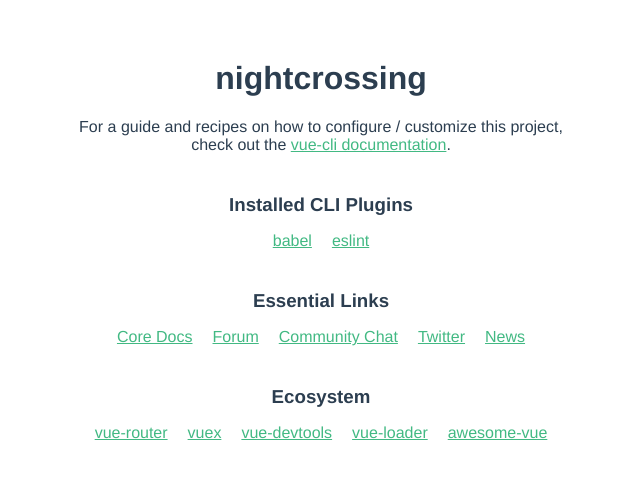
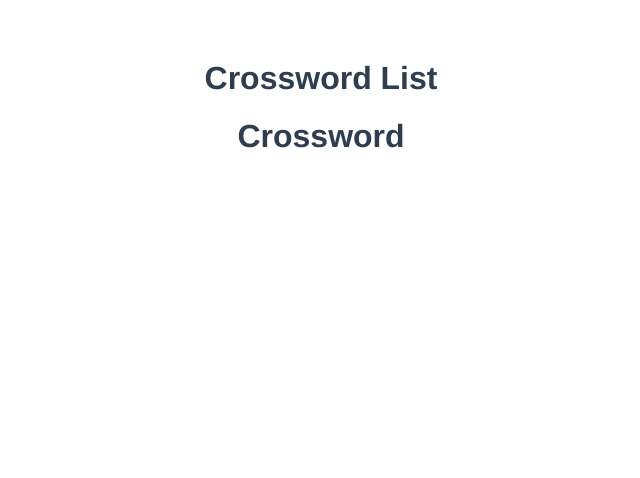
Before and after one commit to jameson5555/nightcrossing, a Vue app: page / in a window 1280 px wide. Shown: the top 478 px of the page, without its empty margins (319-959 px from the left). Built offline with nearby package versions, Linux system fonts and the light colour scheme.

Commit message:
setting up templates

```diff
--- a/package.json
+++ b/package.json
@@ -8,8 +8,11 @@
     "lint": "vue-cli-service lint"
   },
   "dependencies": {
+    "axios": "^0.19.2",
     "core-js": "^3.6.4",
-    "vue": "^2.6.11"
+    "jquery": "^3.4.1",
+    "vue": "^2.6.11",
+    "vue-axios": "^2.1.5"
   },
   "devDependencies": {
     "@vue/cli-plugin-babel": "~4.2.0",
--- a/src/App.vue
+++ b/src/App.vue
@@ -1,16 +1,19 @@
 <template>
   <div id="app">
-    <HelloWorld msg="nightcrossing"/>
+    <CrosswordList/>
+    <Crossword/>
   </div>
 </template>
 
 <script>
-import HelloWorld from './components/HelloWorld.vue'
+import CrosswordList from './components/CrosswordList.vue'
+import Crossword from './components/Crossword.vue'
 
 export default {
   name: 'App',
   components: {
-    HelloWorld
+    CrosswordList,
+    Crossword
   }
 }
 </script>
--- /dev/null
+++ b/src/components/Crossword.vue
@@ -0,0 +1,21 @@
+<template>
+
+    <h1>Crossword</h1>
+
+</template>
+
+<script>
+export default {
+  name: 'Crossword'
+//   data() {
+//       crosswords: []
+//   },
+//   methods: {
+//       getCrosswords() {
+//         $.getJSON("https://www.xwordinfo.com/JSON/Data.aspx?callback=?", { date: 'current' }, data => {
+//         console.log('data:', data)
+//     }
+//     }
+//   }
+}
+</script>
--- /dev/null
+++ b/src/components/CrosswordList.vue
@@ -0,0 +1,21 @@
+<template>
+
+    <h1>Crossword List</h1>
+
+</template>
+
+<script>
+export default {
+  name: 'CrosswordList'
+//   data() {
+//       crosswords: []
+//   },
+//   methods: {
+//       getCrosswords() {
+//         $.getJSON("https://www.xwordinfo.com/JSON/Data.aspx?callback=?", { date: 'current' }, data => {
+//         console.log('data:', data)
+//     }
+//     }
+//   }
+}
+</script>
--- a/src/components/HelloWorld.vue
+++ /dev/null
@@ -1,58 +0,0 @@
-<template>
-  <div class="hello">
-    <h1>{{ msg }}</h1>
-    <p>
-      For a guide and recipes on how to configure / customize this project,<br>
-      check out the
-      <a href="https://cli.vuejs.org" target="_blank" rel="noopener">vue-cli documentation</a>.
-    </p>
-    <h3>Installed CLI Plugins</h3>
-    <ul>
-      <li><a href="https://github.com/vuejs/vue-cli/tree/dev/packages/%40vue/cli-plugin-babel" target="_blank" rel="noopener">babel</a></li>
-      <li><a href="https://github.com/vuejs/vue-cli/tree/dev/packages/%40vue/cli-plugin-eslint" target="_blank" rel="noopener">eslint</a></li>
-    </ul>
-    <h3>Essential Links</h3>
-    <ul>
-      <li><a href="https://vuejs.org" target="_blank" rel="noopener">Core Docs</a></li>
-      <li><a href="https://forum.vuejs.org" target="_blank" rel="noopener">Forum</a></li>
-      <li><a href="https://chat.vuejs.org" target="_blank" rel="noopener">Community Chat</a></li>
-      <li><a href="https://twitter.com/vuejs" target="_blank" rel="noopener">Twitter</a></li>
-      <li><a href="https://news.vuejs.org" target="_blank" rel="noopener">News</a></li>
-    </ul>
-    <h3>Ecosystem</h3>
-    <ul>
-      <li><a href="https://router.vuejs.org" target="_blank" rel="noopener">vue-router</a></li>
-      <li><a href="https://vuex.vuejs.org" target="_blank" rel="noopener">vuex</a></li>
-      <li><a href="https://github.com/vuejs/vue-devtools#vue-devtools" target="_blank" rel="noopener">vue-devtools</a></li>
-      <li><a href="https://vue-loader.vuejs.org" target="_blank" rel="noopener">vue-loader</a></li>
-      <li><a href="https://github.com/vuejs/awesome-vue" target="_blank" rel="noopener">awesome-vue</a></li>
-    </ul>
-  </div>
-</template>
-
-<script>
-export default {
-  name: 'HelloWorld',
-  props: {
-    msg: String
-  }
-}
-</script>
-
-<!-- Add "scoped" attribute to limit CSS to this component only -->
-<style scoped>
-h3 {
-  margin: 40px 0 0;
-}
-ul {
-  list-style-type: none;
-  padding: 0;
-}
-li {
-  display: inline-block;
-  margin: 0 10px;
-}
-a {
-  color: #42b983;
-}
-</style>
```
Also changed, not shown: src/main.js (+6 -1 lines), 1 other file (tests, documents, lock files or other folders).
